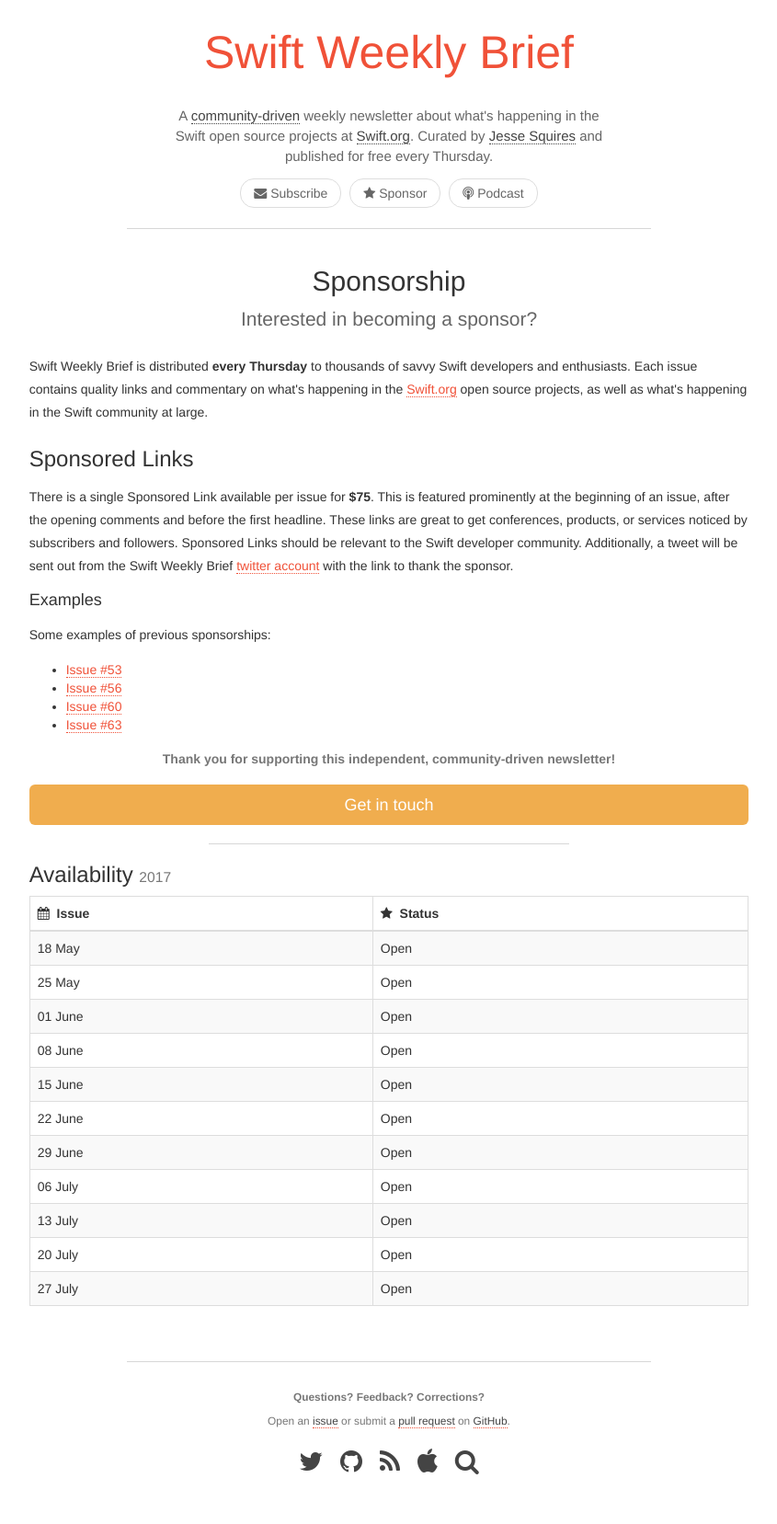
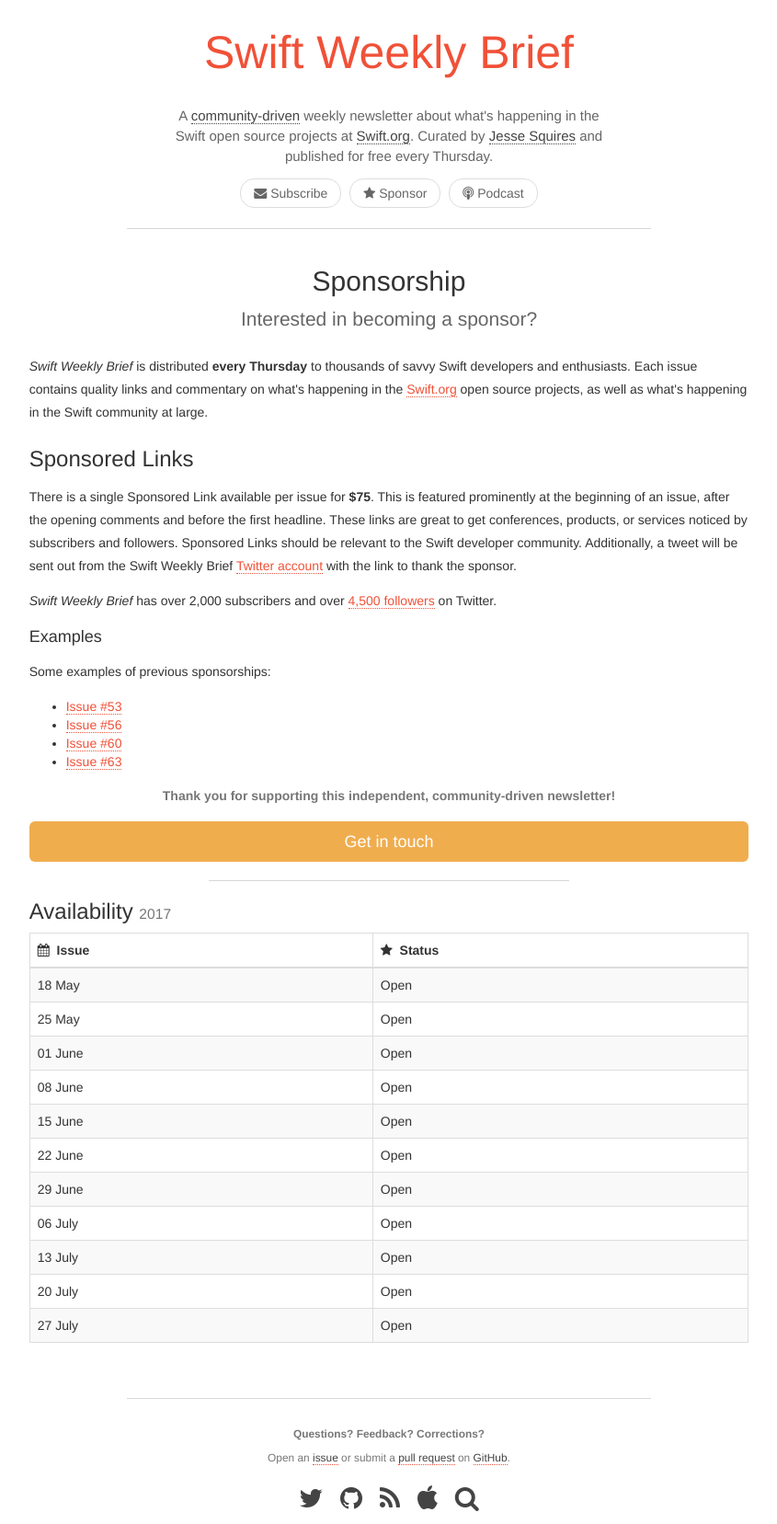
Before and after one commit to SwiftWeekly/swiftweekly.github.io, a Jekyll site: the page built from sponsorship.md, in a window 1280 px wide. Shown: the whole page at 92% size, without its empty margins (217-1062 px from the left). Built offline with Jekyll 4.4.1, drawn with Linux system fonts in a browser that asks for light colours; before the commit the page ends 1617 px from its top, so only the background shows below that.

Commit message:
update sponsorship

```diff
--- a/sponsorship.md
+++ b/sponsorship.md
@@ -9,16 +9,18 @@
 <h2 class="text-center">Sponsorship</h2>
 <p class="lead text-center">Interested in becoming a sponsor?</p>
 
-<p>Swift Weekly Brief is distributed <b>every Thursday</b> to thousands of savvy Swift developers and enthusiasts.
+<p><i>Swift Weekly Brief</i> is distributed <b>every Thursday</b> to thousands of savvy Swift developers and enthusiasts.
 Each issue contains quality links and commentary on what's happening in the <a href="https://swift.org">Swift.org</a> open source projects,
-as well as what's happening in the Swift community at large.</p>
+as well as what's happening in the Swift community at large.
 
 <h3>Sponsored Links</h3>
 <p>There is a single Sponsored Link available per issue for <b>$75</b>.
 This is featured prominently at the beginning of an issue, after the opening comments and before the first headline.
 These links are great to get conferences, products, or services noticed by subscribers and followers.
 Sponsored Links should be relevant to the Swift developer community. Additionally, a tweet will be sent out from
-the Swift Weekly Brief <a href="{{ site.links.twitter }}">twitter account</a> with the link to thank the sponsor.</p>
+the Swift Weekly Brief <a href="{{ site.links.twitter }}">Twitter account</a> with the link to thank the sponsor.</p>
+
+<i>Swift Weekly Brief</i> has over 2,000 subscribers and over <a href="{{ site.links.twitter }}">4,500 followers</a> on Twitter.</p>
 
 <h4>Examples</h4>
 
```
